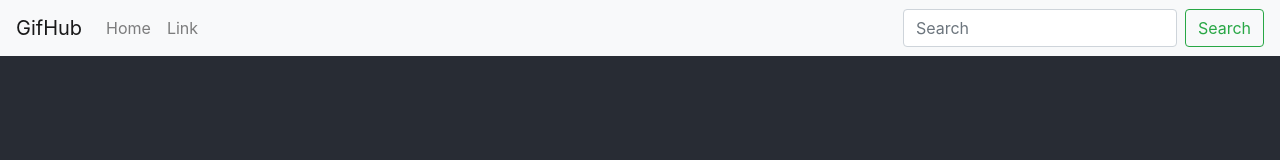
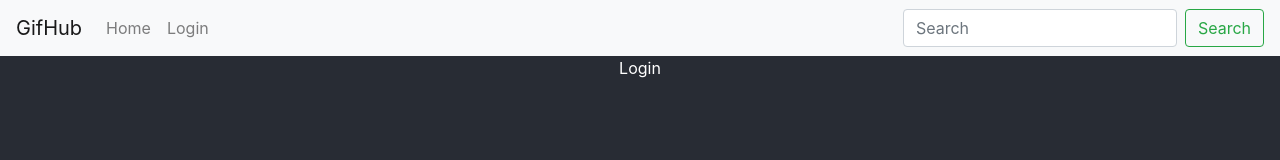
Before and after one commit to ahsan/GifHub, a React (Create React App) app in the folder frontend/: page /login in a window 1280 px wide. Shown: the top 160 px of the page. Built offline with nearby package versions, Linux system fonts and the light colour scheme.

Commit message:
Added react-router

```diff
--- a/frontend/package.json
+++ b/frontend/package.json
@@ -8,6 +8,7 @@
     "react-bootstrap": "^1.0.0-beta.9",
     "react-dom": "^16.8.6",
     "react-redux": "^7.0.3",
+    "react-router-dom": "^5.0.1",
     "react-scripts": "3.0.1",
     "redux": "^4.0.1"
   },
--- a/frontend/src/App.css
+++ b/frontend/src/App.css
@@ -10,3 +10,9 @@
   flex: 1 1 auto;
   color: white;
 }
+
+.Login {
+  background-color: #282c34;
+  flex: 1 1 auto;
+  color: white;
+}
--- a/frontend/src/App.js
+++ b/frontend/src/App.js
@@ -1,14 +1,22 @@
 import React from "react";
+import { BrowserRouter as Router, Route, Link } from "react-router-dom";
 import "./App.css";
+
 import GHNavbar from "./components/GHNavbar"
 import GHBody from "./components/GHBody";
+import GHLogin from "./components/GHLogin";
 
 function App() {
   return (
-    <div className="App">
-      <GHNavbar/>
-      <GHBody/>
-    </div>
+    <Router>
+      <div className="App">
+        <GHNavbar/>
+        {/* <GHBody/> */}
+
+        <Route path="/" exact component={GHBody} />
+        <Route path="/login" exact component={GHLogin} />
+      </div>
+    </Router>
   );
 }
 
--- /dev/null
+++ b/frontend/src/components/GHLogin.js
@@ -0,0 +1,30 @@
+import React from "react";
+import { connect } from "react-redux";
+import { getSearchStringState } from "../redux/selectors";
+import "../App.css";
+
+class GHLogin extends React.Component {
+  constructor(props) {
+    super(props);
+    console.log('Props: ', props);
+    // this.state = { input: "" };
+  }
+
+  render() {
+    return (
+      <div className="Login">
+          Login
+      </div>
+    )
+  }
+}
+
+const mapStateToProps = state => {
+  const searchState = getSearchStringState(state);
+  const { searchString } = searchState;
+  console.log('mstp: ', searchString);
+  return { searchString };
+}
+
+export default connect(mapStateToProps)(GHLogin);
+// export default GHBody;
--- a/frontend/src/components/GHNavbar.js
+++ b/frontend/src/components/GHNavbar.js
@@ -31,8 +31,8 @@ class GHNavbar extends React.Component {
         <Navbar.Toggle aria-controls="basic-navbar-nav" />
         <Navbar.Collapse id="basic-navbar-nav">
           <Nav className="mr-auto">
-            <Nav.Link href="#home">Home</Nav.Link>
-            <Nav.Link href="#link">Link</Nav.Link>
+            <Nav.Link href="/">Home</Nav.Link>
+            <Nav.Link href="/login">Login</Nav.Link>
           </Nav>
           <Form inline>
             <FormControl type="text" placeholder="Search" className="mr-sm-2"
```
Also changed, not shown: 1 other file (tests, documents, lock files or other folders).
